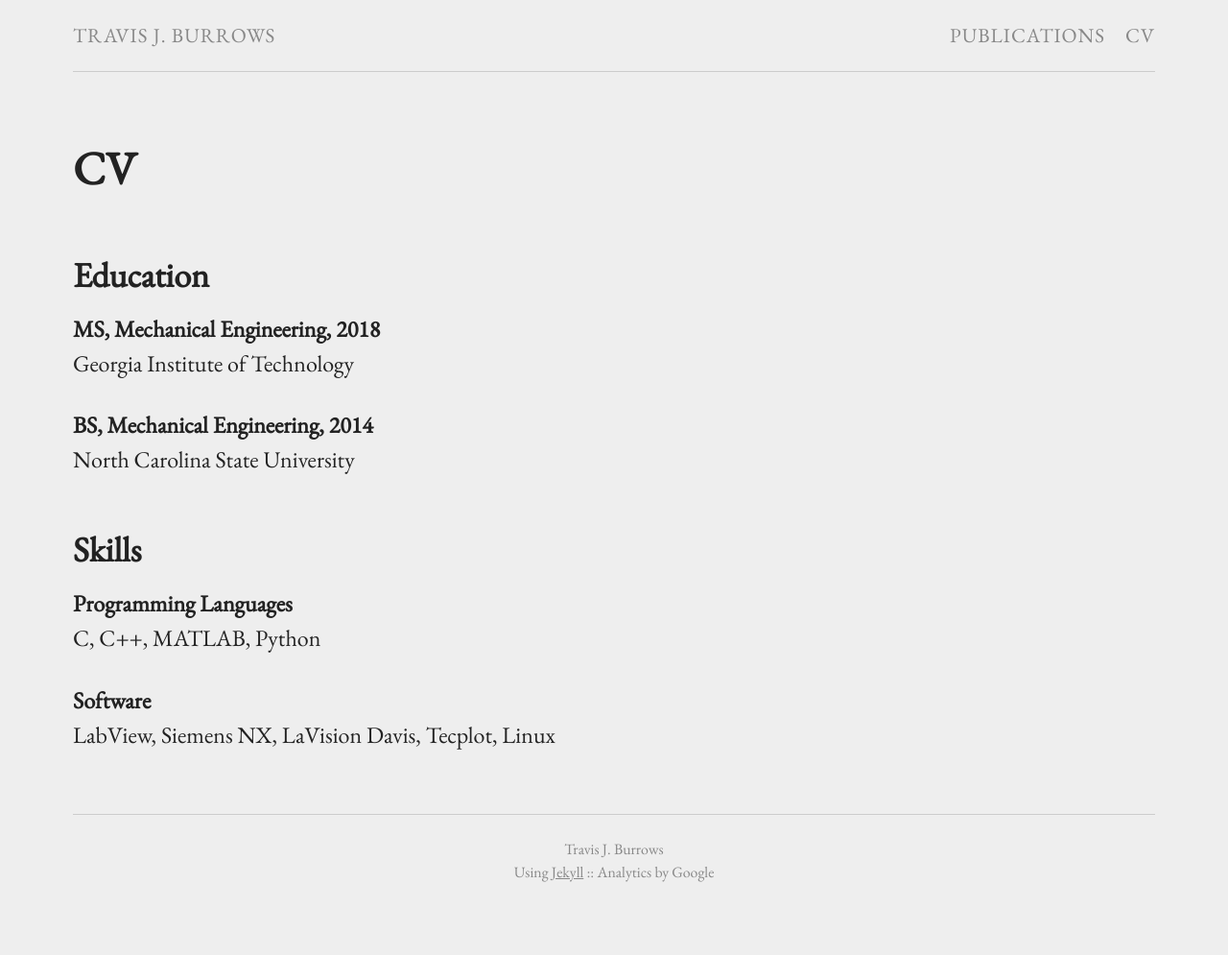
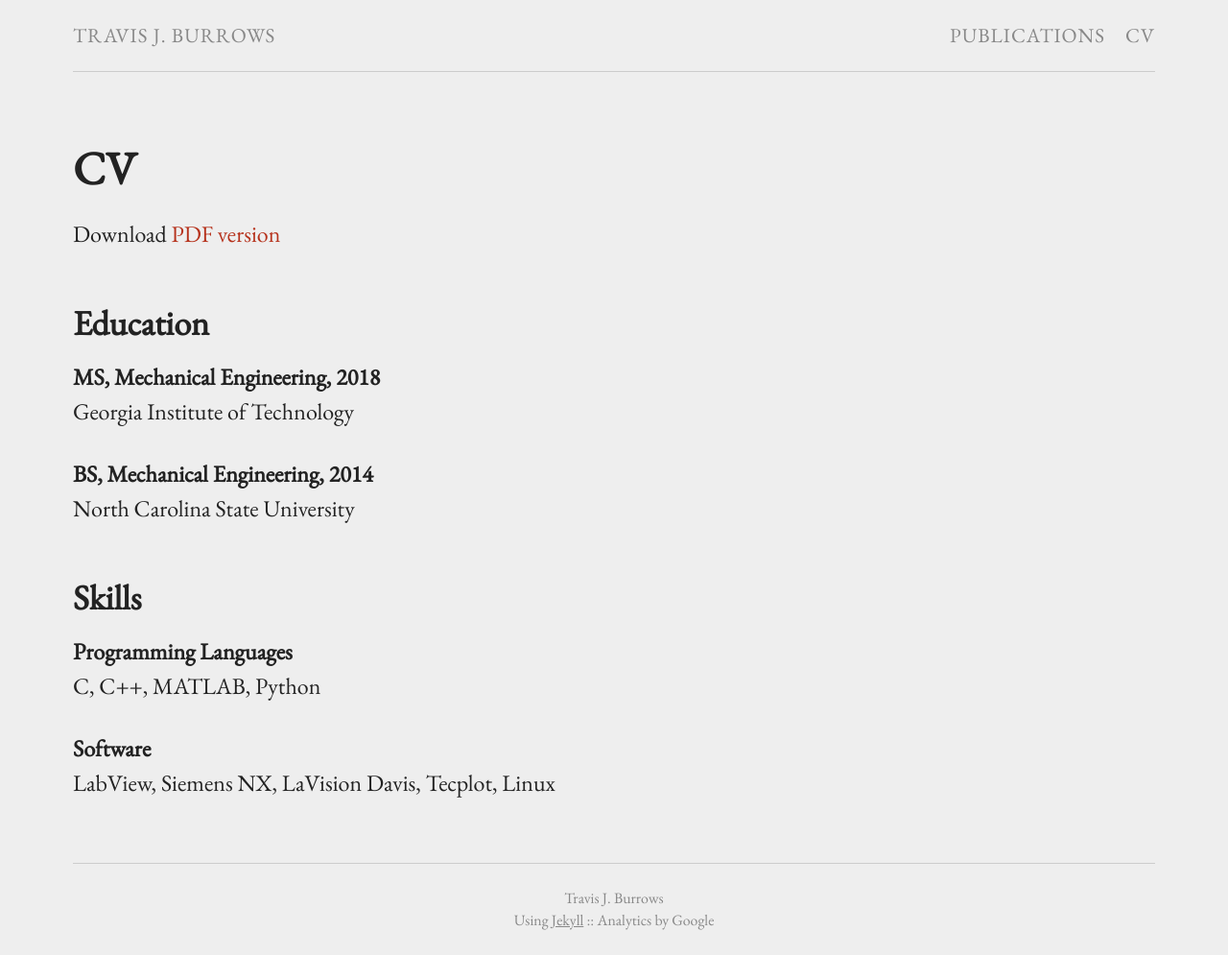
Before and after one commit to tjburrows/tjburrows.github.io, a Jekyll site: the page built from cv.md, in a window 1280 px wide. Shown: the whole page at 96% size. Built offline with Jekyll 4.4.1, drawn with Linux system fonts in a browser that asks for light colours; before the commit the page ends 945 px from its top, so only the background shows below that.

Commit message:
Update cv.md

```diff
--- a/cv.md
+++ b/cv.md
@@ -3,6 +3,7 @@ layout: page
 title: CV
 permalink: /cv/
 ---
+Download [PDF version](https://github.com/tjburrows/tjburrows.github.io/raw/master/TravisBurrowsResume.pdf)
 
 ## Education
 
```
